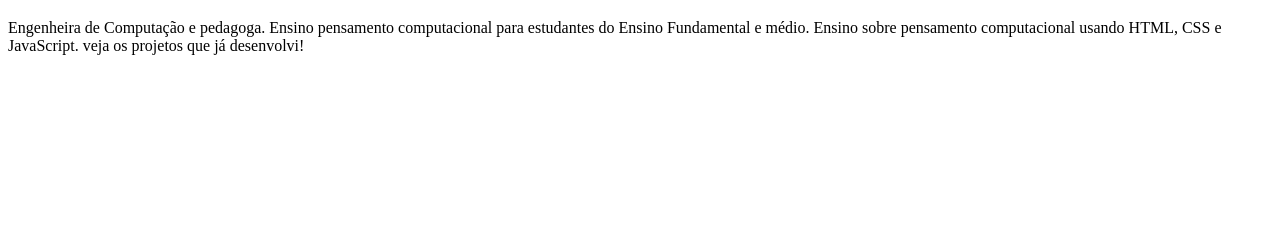
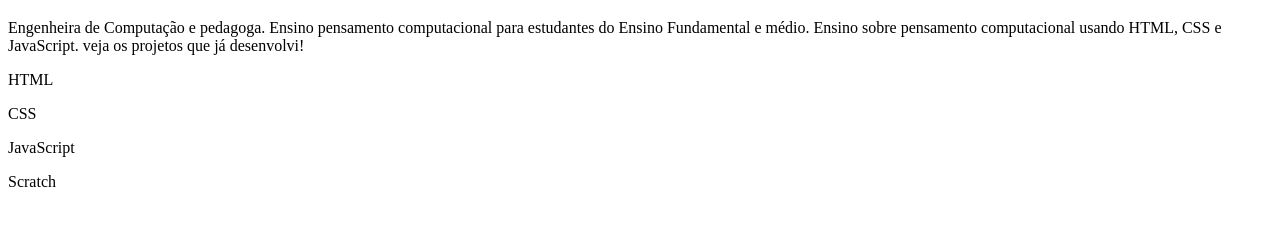
Before and after one commit to angelo30-pcd/Portif-lio, a plain HTML site: page index.html in a window 1280 px wide. Shown: the part 377-602 px from the top of the page. Drawn offline with Linux system fonts and the light colour scheme.

Commit message:
Add files via upload

```diff
--- a/index.html
+++ b/index.html
@@ -8,13 +8,22 @@
     <link rel="stylesheet"hrf="style.css">
 </head>
 <body>
-    <img src="img/avatar-perfil.png" alt="avatar da Fernanda"srcset="">
+    <header class="container">
+    <img src="IMG/avatar-perfil.png" alt="avatar da Fernanda" srcset="">
     <p> Eu sou Fernanda</p>
     <h1>Eu ensino programação</h1>
-</body>
-</html>
+
 <p>Engenheira de Computação e pedagoga.
     Ensino pensamento computacional para estudantes do Ensino Fundamental e médio.
     Ensino sobre pensamento computacional usando HTML, CSS e JavaScript.
     veja os projetos que já desenvolvi!
 </p>
+<div>
+    <p>HTML</p>
+    <p>CSS</p>
+    <P>JavaScript</P>
+    <p>Scratch</p>
+</div>
+</header>
+</body>
+</html>
```
